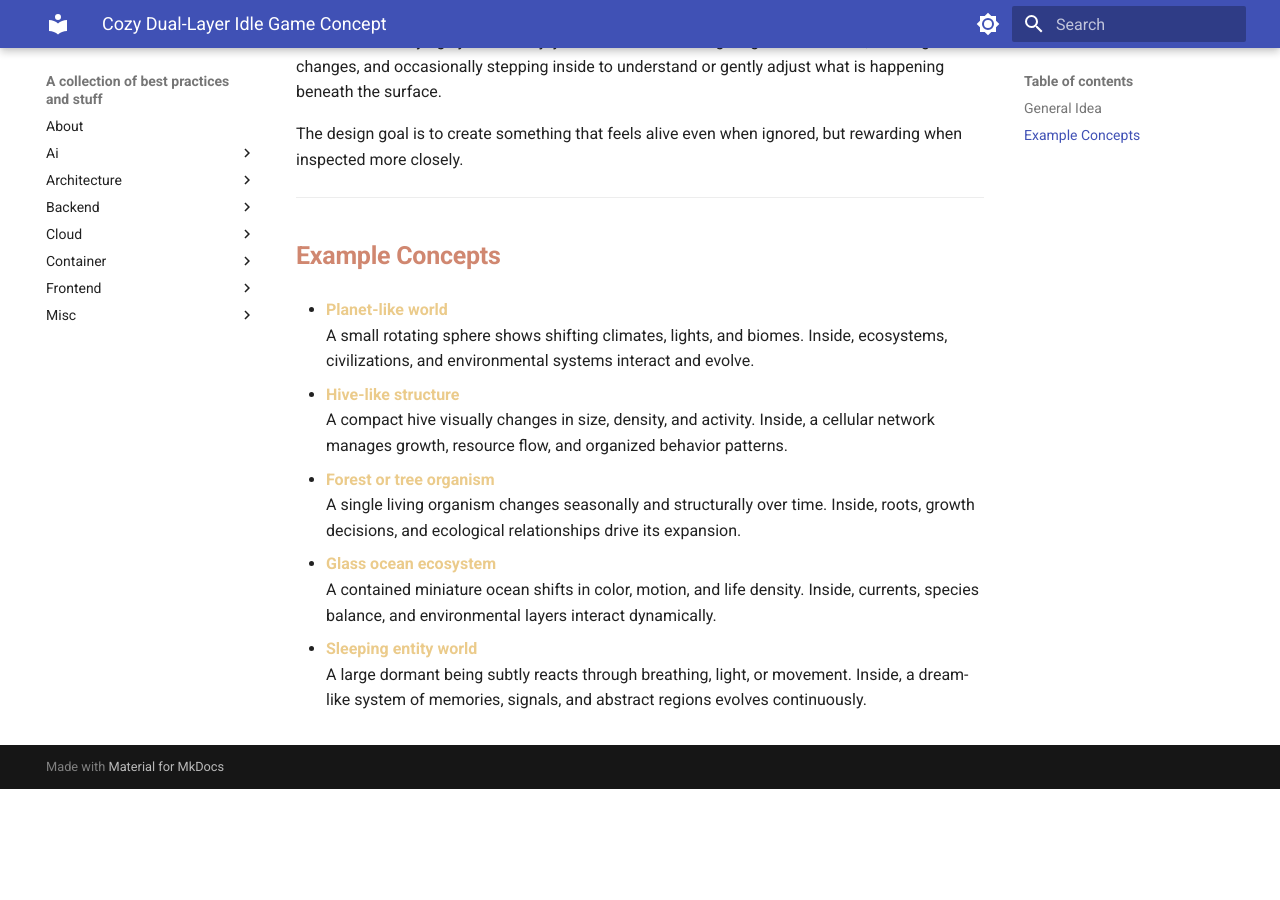
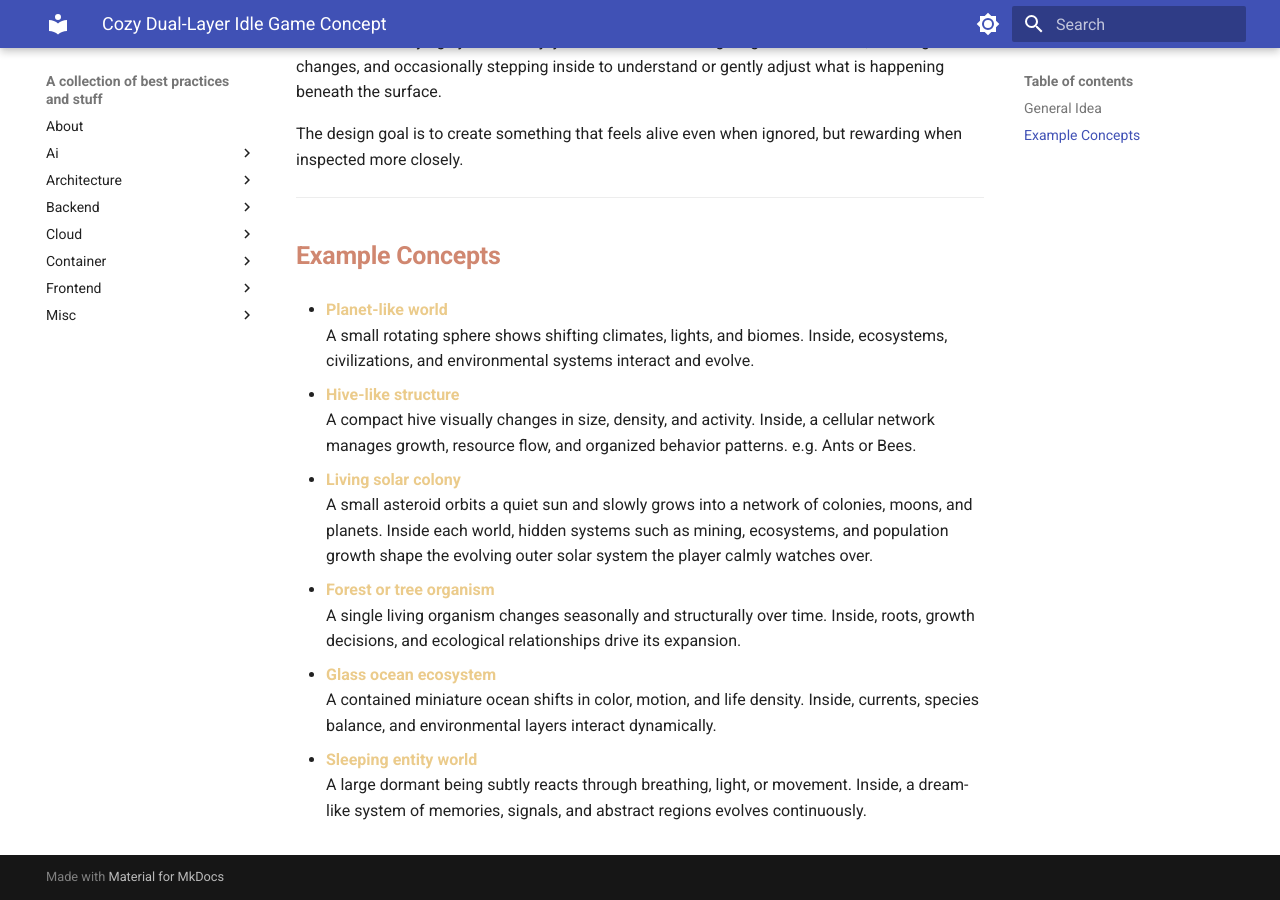
Before and after one commit to toeggel/ReadTheDocs, an MkDocs documentation site: the page built from docs/game/cozy-dual-layer-idler.md, in a window 1280 px wide and 900 px high, scrolled down 516 px. Built offline with MkDocs 1.6.1 and Material for MkDocs 9.7.7, drawn with Linux system fonts in a browser that asks for light colours; before the commit the page ends 1305 px from its top, so only the background shows below that.

Commit message:
Enhance descriptions in cozy-dual-layer-idler.md
Added examples of behavior patterns and expanded on the living solar colony concept.

```diff
--- a/docs/game/cozy-dual-layer-idler.md
+++ b/docs/game/cozy-dual-layer-idler.md
@@ -18,7 +18,10 @@ The design goal is to create something that feels alive even when ignored, but r
   A small rotating sphere shows shifting climates, lights, and biomes. Inside, ecosystems, civilizations, and environmental systems interact and evolve.
 
 - **Hive-like structure**
-  A compact hive visually changes in size, density, and activity. Inside, a cellular network manages growth, resource flow, and organized behavior patterns.
+  A compact hive visually changes in size, density, and activity. Inside, a cellular network manages growth, resource flow, and organized behavior patterns. e.g. Ants or Bees.
+
+- **Living solar colony**
+  A small asteroid orbits a quiet sun and slowly grows into a network of colonies, moons, and planets. Inside each world, hidden systems such as mining, ecosystems, and population growth shape the evolving outer solar system the player calmly watches over.
 
 - **Forest or tree organism**
   A single living organism changes seasonally and structurally over time. Inside, roots, growth decisions, and ecological relationships drive its expansion.
```
